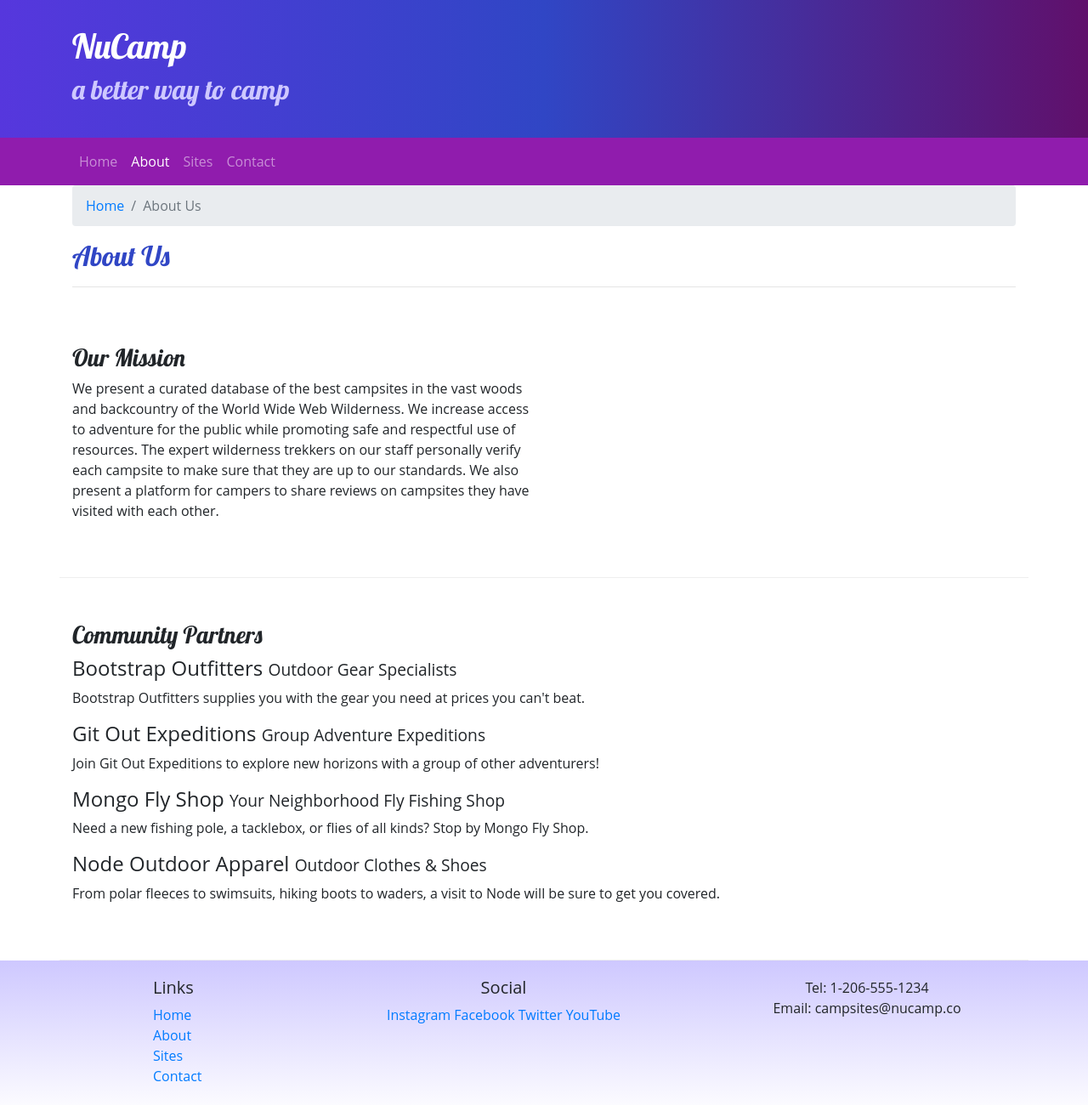
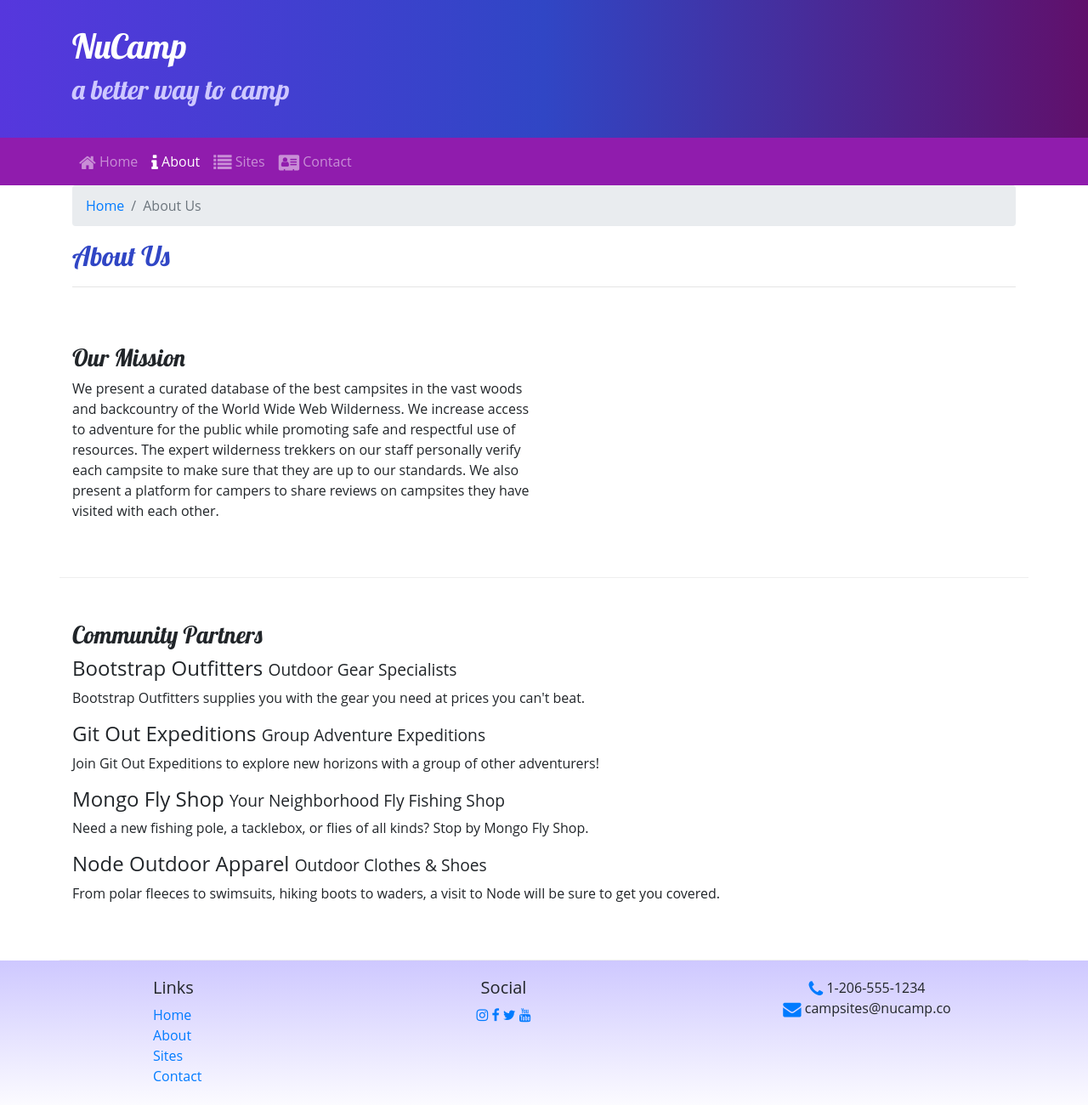
Before and after one commit to dwaynerilljr/nucamp-project, a website: page aboutus.html in a window 1280 px wide. Shown: the whole page at 85% size. Drawn offline with nearby package versions, Linux system fonts and the light colour scheme.

Commit message:
Added font awesome icons to nav and footer

```diff
--- a/aboutus.html
+++ b/aboutus.html
@@ -12,6 +12,7 @@
     <!-- Additional CSS must be placed after Bootstrap CSS -->
     <link rel="stylesheet" href="https://fonts.googleapis.com/css?family=Lobster" />
     <link rel="stylesheet" href="css/styles.css" />
+    <link rel="stylesheet" href="node_modules/font-awesome/css/font-awesome.min.css">
 
     <title>NuCamp: A Better Way To Camp</title>
 </head>
@@ -36,10 +37,10 @@
             </button>
             <div class="collapse navbar-collapse" id="nucampNavbar">
                 <ul class="navbar-nav">
-                    <li class="nav-item"><a class="nav-link" href="index.html">Home</a></li>
-                    <li class="nav-item active"><a class="nav-link" href="#">About</a></li>
-                    <li class="nav-item"><a class="nav-link" href="#">Sites</a></li>
-                    <li class="nav-item"><a class="nav-link" href="#">Contact</a></li>
+                    <li class="nav-item"><a class="nav-link" href="index.html"><i class="fa fa-home fa-lg"></i> Home</a></li>
+                    <li class="nav-item active"><a class="nav-link" href="aboutus.html"><i class="fa fa-info fa-lg"></i> About</a></li>
+                    <li class="nav-item"><a class="nav-link" href="#"><i class="fa fa-list fa-lg"></i> Sites</a></li>
+                    <li class="nav-item"><a class="nav-link" href="#"><i class="fa fa-address-card fa-lg"></i> Contact</a></li>
                 </ul>
             </div>
         </div>
@@ -94,14 +95,14 @@
                 </div>
                 <div class="col-6 col-sm-5 text-center">
                     <h5>Social</h5>
-                    <a href="http://instagram.com/">Instagram</a>
-                    <a href="http://facebook.com/">Facebook</a>
-                    <a href="http://twitter.com/">Twitter</a>
-                    <a href="http://youtube.com/">YouTube</a>
+                    <a href="http://instagram.com/"><i class="fa fa-instagram"></i></a>
+                    <a href="http://facebook.com/"><i class="fa fa-facebook"></i></a>
+                    <a href="http://twitter.com/"><i class="fa fa-twitter"></i></a>
+                    <a href="http://youtube.com/"><i class="fa fa-youtube"></i></a>
                 </div>
                 <div class="col-sm-4 text-center">
-                    Tel: 1-206-555-1234<br />
-                    Email: campsites@nucamp.co
+                    <i class="fa fa-phone fa-lg text-primary"></i> 1-206-555-1234<br />
+                    <i class="fa fa-envelope fa-lg text-primary"></i> campsites@nucamp.co
                 </div>
            </div>
         </div>
```
Also changed, not shown: index.html (+5 -4 lines).
